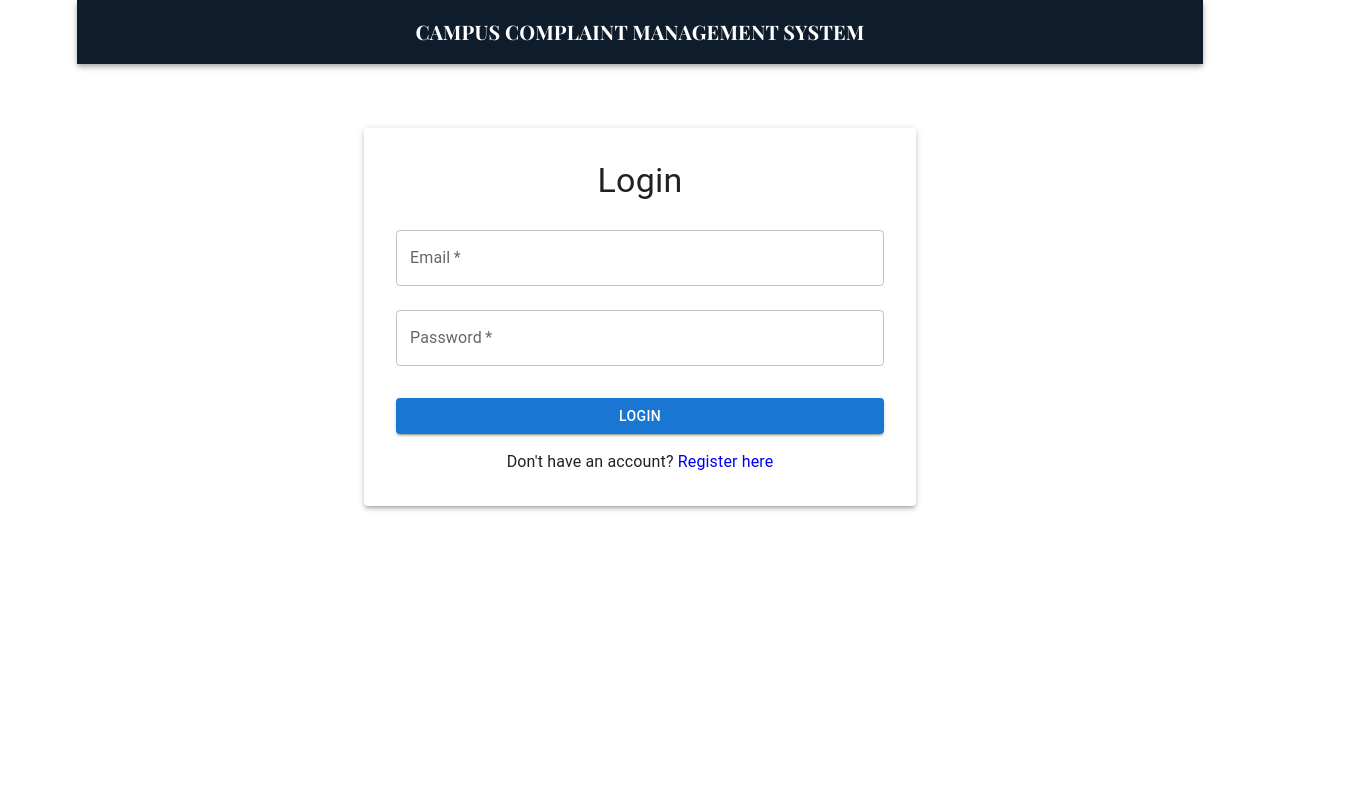
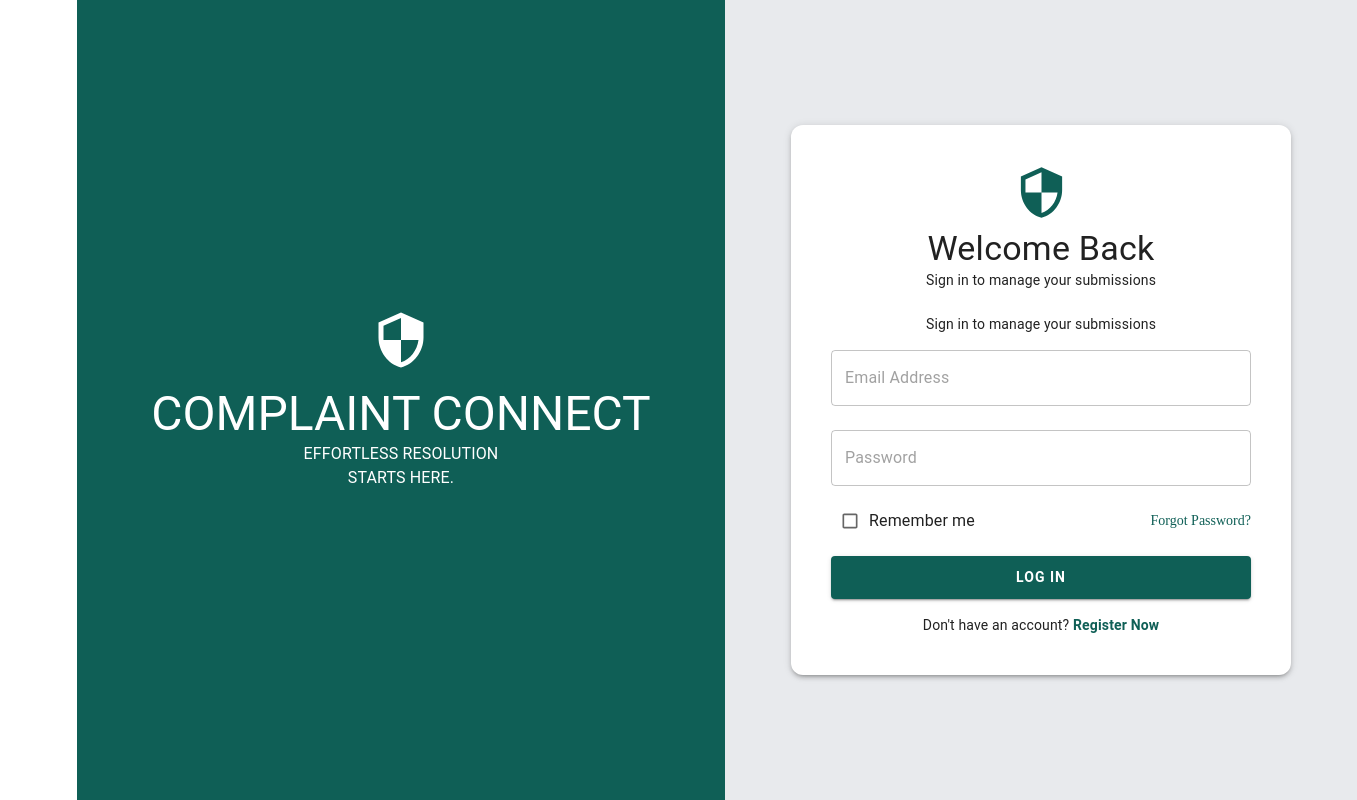
Before and after one commit to Astrophile-tech/complaint_management_system, a React (Vite) app in the folder frontend/: page /login in a window 1280 px wide. Shown: the whole page, 1357 px wide, since content can reach past the window. Built offline with nearby package versions, Linux system fonts and the light colour scheme.

Commit message:
login and register page adjusted

```diff
--- a/frontend/src/components/FilterInterface.jsx
+++ b/frontend/src/components/FilterInterface.jsx
@@ -1,4 +1,4 @@
-import React, { useState } from "react";
+import { useState } from "react";
 import {
   Box,
   Typography,
--- a/frontend/src/components/Login.jsx
+++ b/frontend/src/components/Login.jsx
@@ -1,8 +1,12 @@
-import React, { useState } from 'react';
+import { useState } from 'react';
 import { useNavigate, Link } from 'react-router-dom';
 import {
-  AppBar, Box, Button, TextField, Typography, Paper, Alert, Container, Toolbar
+  Box, Button, TextField, Typography, Paper, Checkbox,
+  FormControlLabel, InputAdornment
 } from '@mui/material';
+import EmailIcon from '@mui/icons-material/Email';
+import LockIcon from '@mui/icons-material/Lock';
+import SecurityIcon from '@mui/icons-material/Security';
 
 const Login = () => {
   const navigate = useNavigate();
@@ -42,39 +46,178 @@ const Login = () => {
 
   return (
     <>
-      <AppBar position="static" sx={{ bgcolor: '#0e1c2c' }}>
-        <Toolbar>
-          <Typography variant="h6" component="div" sx={{ flexGrow: 1, textAlign: 'center', fontWeight: 'bold', fontFamily: 'Playfair Display' }}>
-            CAMPUS COMPLAINT MANAGEMENT SYSTEM
+      <Box sx={{
+      minHeight: '100vh',
+      width: '100vw',
+      display: 'flex',
+      margin: 0,
+    }}>
+      {/* Left green panel */}
+      <Box sx={{
+        flex: 1,
+        bgcolor: '#0f5f56',
+        display: { xs: 'none', md: 'flex' },
+        flexDirection: 'column',
+        alignItems: 'center',
+        justifyContent: 'center',
+        color: '#fff',
+        p: 4
+      }}>
+       <SecurityIcon sx={{ fontSize: 60, mb: 2 }} />
+        <Typography variant="h3" fontWeight={800} letterSpacing={2}>
+          COMPLAINT CONNECT
         </Typography>
-        </Toolbar>
-      </AppBar>
-      <Container maxWidth="sm">
-      <Paper elevation={3} sx={{ p: 4, mt: 8 }}>
-        <Typography variant="h4" align="center" gutterBottom>
-          Login
+        <Typography variant="body1" color="#000" textAlign="center" mt={4}>
+          EFFORTLESS RESOLUTION
+        </Typography>
+        <Typography variant="body1" color="#000" textAlign="center">
+          STARTS HERE.
+        </Typography>
+      </Box>
+
+      {/* Right form panel */}
+      <Box sx={{
+        flex: 1,
+        display: 'flex',
+        alignItems: 'center',
+        justifyContent: 'center',
+        bgcolor: '#e8eaed',
+        p: 3
+      }}>
+        <Paper elevation={3} sx={{ p: 5, width: '100%', maxWidth: 420, borderRadius: 3 }}>
+          <Box
+  sx={{
+    display: 'flex',
+    flexDirection: 'column',
+    alignItems: 'center',
+    justifyContent: 'center',
+    mb: 3
+  }}
+>
+  <SecurityIcon
+    sx={{
+      fontSize: 55,
+      color: '#0f5f56',
+      mb: 1
+    }}
+  />
+
+  <Typography
+    variant="h4"
+    fontWeight={800}
+    textAlign="center"
+    color="#000"
+  >
+    Welcome Back
   </Typography>
 
+  <Typography
+    variant="body2"
+    color="text.secondary"
+    textAlign="center"
+    mt={1}
+  >
+    Sign in to manage your submissions
+  </Typography>
+</Box>
+          <Typography variant="body2" color="text.secondary" textAlign="center" mb={3}>
+            Sign in to manage your submissions
+          </Typography>
 
-        {error && <Alert severity="error" sx={{ mb: 2 }}>{error}</Alert>} { /* Display error if error exists */}
+          {error && (
+            <Typography color="error" variant="body2" textAlign="center" mb={2}>
+              {error}
+            </Typography>
+          )}
 
           <Box component="form" onSubmit={handleSubmit}>
-            {/* Form fields */ }
-          <TextField fullWidth label="Email"name="email" type="email" value={formData.email} onChange={handleChange} margin="normal" required/>
-          <TextField fullWidth label="Password" name="password" type="password" value={formData.password} onChange={handleChange} margin="normal"required />
-          <Button type="submit" fullWidth variant="contained" sx={{ mt: 3, mb: 2 }}>
-            Login
+            <TextField
+              fullWidth
+              placeholder="Email Address"
+              name="email"
+              type="email"
+              value={formData.email}
+              onChange={handleChange}
+              margin="normal"
+              required
+              InputProps={{
+                startAdornment: (
+                  <InputAdornment position="start">
+                    <EmailIcon fontSize="small" color="action" />
+                  </InputAdornment>
+                )
+              }}
+            />
+            <TextField
+              fullWidth
+              placeholder="Password"
+              name="password"
+              type="password"
+              value={formData.password}
+              onChange={handleChange}
+              margin="normal"
+              required
+              InputProps={{
+                startAdornment: (
+                  <InputAdornment position="start">
+                    <LockIcon fontSize="small" color="action" />
+                  </InputAdornment>
+                )
+              }}
+            />
+
+            <Box
+  sx={{
+    display: 'flex',
+    alignItems: 'center',
+    justifyContent: 'space-between',
+    width: '100%',
+    mt: 1
+  }}
+>
+  <FormControlLabel
+    sx={{ m: 0 }}
+    control={<Checkbox size="small" />}
+    label="Remember me"
+  />
+<Link
+    to="/forgot-password"
+    style={{
+      color: '#0f5f56',
+      textDecoration: 'none',
+      fontSize: '14px',
+      fontWeight: 500
+    }}
+  >
+    Forgot Password?
+  </Link>
+
+</Box>
+            <Button
+              type="submit"
+              fullWidth
+              variant="contained"
+              sx={{
+                mt: 2, mb: 2, py: 1.2,
+                bgcolor: '#0f5f56',
+                '&:hover': { bgcolor: '#0c4a43' },
+                fontWeight: 600,
+                letterSpacing: 1
+              }}
+            >
+              LOG IN
             </Button>
-          {/* Register link */ }
-          <Typography align="center">
+          </Box>
+        <Typography align="center" variant="body2">
         Don't have an account?{' '}
-            <Link to="/register" style={{ textDecoration: 'none' }}>
-              Register here
+
+        <Link to="/register" style={{ color: '#0f5f56', fontWeight: 700, textDecoration: 'none' }}>
+              Register Now
         </Link>
           </Typography>
+        </Paper>
       </Box>
-      </Paper>
-    </Container>
+    </Box>
     </>
   );
 };
--- a/frontend/src/components/Register.jsx
+++ b/frontend/src/components/Register.jsx
@@ -1,17 +1,40 @@
-import React, { useState } from 'react';
+import { useState } from 'react';
 import { useNavigate, Link } from 'react-router-dom';
 import {
-  AppBar, Box, Button, TextField, Typography, Paper, MenuItem, Alert, Container, FormControl, InputLabel, Select, Toolbar
+  Box, Button, TextField, Typography, Paper,
+  Radio, RadioGroup, FormControlLabel, InputAdornment, Alert
 } from '@mui/material';
 
+import EmailIcon from '@mui/icons-material/Email';
+import LockIcon from '@mui/icons-material/Lock';
+import PersonIcon from '@mui/icons-material/Person';
+import SecurityIcon from '@mui/icons-material/Security';
+
+const greenInput = {
+  mb: 1.5,
+  '& .MuiOutlinedInput-root': {
+    borderRadius: '8px',
+    backgroundColor: '#fff',
+    '& fieldset': { borderColor: '#0f766e' },
+    '&:hover fieldset': { borderColor: '#115e59' },
+    '&.Mui-focused fieldset': { borderColor: '#0f766e', borderWidth: '2px' },
+  }
+};
+
+const greenRadio = {
+  color: '#0f766e',
+  '&.Mui-checked': { color: '#0f766e' }
+};
 
 const Register = () => {
   const navigate = useNavigate();
   const [formData, setFormData] = useState({
-    name: '',
+    fristName: '',
+    lastName:'',
     email: '',
+    role: '',
     password: '',
-    role: ''
+    confirmPassword: ''
   });
      const [error, setError] = useState('');
       const [success, setSuccess] = useState('');
@@ -24,6 +47,19 @@ const Register = () => {
     e.preventDefault();
 
     const users = JSON.parse(localStorage.getItem('users') || '[]');
+
+     if (!formData.firstName || !formData.lastName || !formData.email || !formData.password) {
+      setError('Please fill in all fields.');
+      return;
+    }
+    if (formData.password !== formData.confirmPassword) {
+      setError('Passwords do not match.');
+      return;
+    }
+    if (formData.password.length < 6) {
+      setError('Password must be at least 6 characters.');
+      return;
+    }
 
     // Check if email already exists
     if (users.find(u => u.email === formData.email)) {
@@ -46,83 +82,222 @@ const Register = () => {
 
   return (
     <>
-      <AppBar position="static" sx={{ bgcolor: '#0e1c2c' }}>
-        <Toolbar>
-          <Typography variant="h6" component="div" sx={{ flexGrow: 1, textAlign: 'center', fontWeight: 'bold', fontFamily: 'Playfair Display' }}>
-            CAMPUS COMPLAINT MANAGEMENT SYSTEM
+      <Box sx={{
+      minHeight: '100vh',
+      width: '100vw',
+      display: 'flex',
+      alignItems: 'center',
+      justifyContent: 'center',
+      bgcolor: '#f8fafc', // Ultra-clean, modern background tint
+      p: 2
+    }}>
+      <Paper
+        elevation={4}
+        sx={{
+          p: 4.5,
+          width: '100%',
+          maxWidth: 440,
+          borderRadius: 4,
+          boxShadow: '0px 10px 30px rgba(0, 0, 0, 0.06)'
+        }}
+      >
+        {/* Centered Header branding block */}
+        <Box display="flex" flexDirection="column" alignItems="center" textAlign="center" mb={3}>
+          {/* Logo Icon on top, Text underneath */}
+        <Box
+  sx={{
+    display: 'flex',
+    justifyContent: 'center',
+    alignItems: 'center',
+    width: '100%',
+    mb: 2
+  }}
+>
+  <SecurityIcon
+    sx={{
+      fontSize: 62,
+      color: '#0f766e',
+      mr: 1
+    }}
+  />
+
+  <Box sx={{ display: 'flex', flexDirection: 'column' }}>
+    <Typography
+      sx={{
+        color: '#0f766e',
+        fontWeight: 800,
+        fontSize: '1.35rem',
+        lineHeight: 1.05,
+        letterSpacing: '1px'
+      }}
+    >
+      COMPLAINT
     </Typography>
-        </Toolbar>
-      </AppBar>
-      <Container maxWidth="sm">
-      <Paper elevation={3} sx={{ p: 4, mt: 8 }}>
-        <Typography variant="h4" align="center" gutterBottom>
-          Register
+
+    <Typography
+      sx={{
+        color: '#0f766e',
+        fontWeight: 800,
+        fontSize: '1.35rem',
+        lineHeight: 1.05,
+        letterSpacing: '1px'
+      }}
+    >
+      CONNECT
     </Typography>
+  </Box>
+</Box>
+       <Typography variant="h5" fontWeight={700} color="#1e293b">
+            Create An Account
+          </Typography>
+        </Box>
+
 
         {error && <Alert severity="error" sx={{ mb: 2 }}>{error}</Alert>}
         {success && <Alert severity="success" sx={{ mb: 2 }}>{success}</Alert>}
 
         <Box component="form" onSubmit={handleSubmit}>
+           {/* First & Last Name row split */}
+          <Box display="flex" gap={2}>
             <TextField
               fullWidth
-            label="Name"
-            name="name"
-            value={formData.name}
+              placeholder="First Name"
+              name="firstName"
+              value={formData.firstName}
               onChange={handleChange}
-            margin="normal"
               required
+              sx={greenInput}
+              InputProps={{
+                startAdornment: (
+                  <InputAdornment position="start">
+                    <PersonIcon fontSize="small" sx={{ color: '#94a3b8' }} />
+                  </InputAdornment>
+                )
+              }}
             />
             <TextField
               fullWidth
-            label="Email"
+              placeholder="Last Name"
+              name="lastName"
+              value={formData.lastName}
+              onChange={handleChange}
+              required
+              sx={greenInput}
+            />
+          </Box>
+
+          {/* Email Address */}
+          <TextField
+            fullWidth
+            placeholder="Email Address"
             name="email"
             type="email"
             value={formData.email}
             onChange={handleChange}
-            margin="normal"
             required
+            sx={greenInput}
+            InputProps={{
+              startAdornment: (
+                <InputAdornment position="start">
+                  <EmailIcon fontSize="small" sx={{ color: '#94a3b8' }} />
+                </InputAdornment>
+              )
+            }}
           />
+
+        {/* Role selector block */}
+          <Box sx={{ mb: 1.5, px: 0.5 }}>
+            <Typography variant="body2" fontWeight={600} color="#475569" mb={0.5}>
+              Register As
+            </Typography>
+            <RadioGroup
+              row
+              name="role"
+              value={formData.role}
+              onChange={handleChange}
+            >
+              <FormControlLabel
+                value="student"
+                control={<Radio size="small" sx={greenRadio} />}
+                label={<Typography variant="body2" color="#334155" fontWeight={500}>Student</Typography>}
+              />
+              <FormControlLabel
+                value="admin"
+                control={<Radio size="small" sx={greenRadio} />}
+                label={<Typography variant="body2" color="#334155" fontWeight={500}>Authority</Typography>}
+              />
+            </RadioGroup>
+          </Box>
+
+          {/* Password Input */}
           <TextField
             fullWidth
-            label="Password"
+            placeholder="Password"
             name="password"
             type="password"
             value={formData.password}
             onChange={handleChange}
-            margin="normal"
             required
+            sx={greenInput}
+            InputProps={{
+              startAdornment: (
+                <InputAdornment position="start">
+                  <LockIcon fontSize="small" sx={{ color: '#94a3b8' }} />
+                </InputAdornment>
+              )
+            }}
           />
-<FormControl fullWidth margin="normal">
-  <InputLabel>Role</InputLabel>
-  <Select
-    name="role"
-    value={formData.role}
+
+          {/* Confirm Password Input */}
+       <TextField
+            fullWidth
+            placeholder="Confirm Password"
+            name="confirmPassword"
+            type="password"
+            value={formData.confirmPassword}
             onChange={handleChange}
-    label="Role"
-  >
-    <MenuItem value="student">student</MenuItem>
-    <MenuItem value="admin">admin</MenuItem>
-  </Select>
-</FormControl>
+            required
+          sx={greenInput}
+            InputProps={{
+              startAdornment: (
+                <InputAdornment position="start">
+                  <LockIcon fontSize="small" sx={{ color: '#94a3b8' }} />
+                </InputAdornment>
+              )
+            }}
+          />
+
+          {/* Form Submit Action Button */}
 
           <Button
             type="submit"
             fullWidth
             variant="contained"
-            sx={{ mt: 3, mb: 2 }}
+           elevation={0}
+            sx={{
+              mt: 1, mb: 2.5, py: 1.2,
+              borderRadius: '8px',
+              bgcolor: '#0f766e',
+              '&:hover': { bgcolor: '#115e59' },
+              fontWeight: 700,
+              fontSize: '0.95rem',
+              letterSpacing: '0.5px',
+              textTransform: 'uppercase'
+            }}
           >
             Register
           </Button>
 
-          <Typography align="center">
+         {/* Core Navigation Toggle Link */}
+          <Typography align="center" variant="body2" color="#64748b">
             Already have an account?{' '}
-            <Link to="/login" style={{ textDecoration: 'none' }}>
-              Login here
+           <Link to="/login" style={{ color: '#0f766e', fontWeight: 700, textDecoration: 'none' }}>
+              Log In
             </Link>
           </Typography>
         </Box>
       </Paper>
-    </Container>
+    </Box>
     </>
   );
 };
--- a/frontend/src/components/adminDashboard.jsx
+++ b/frontend/src/components/adminDashboard.jsx
@@ -10,7 +10,7 @@ import statusChip from '../utils/Helpers';
 
 
 
-const AdminDashboard = ({ complaints, users }) => {
+const AdminDashboard = ({ complaints , users }) => {
   const total      = complaints.length;
   const pending    = complaints.filter(c => c.status === "Pending").length;
   const inProgress = complaints.filter(c => c.status === "In Progress").length;
```
Lines whose indentation alone changed are shown as unchanged.
